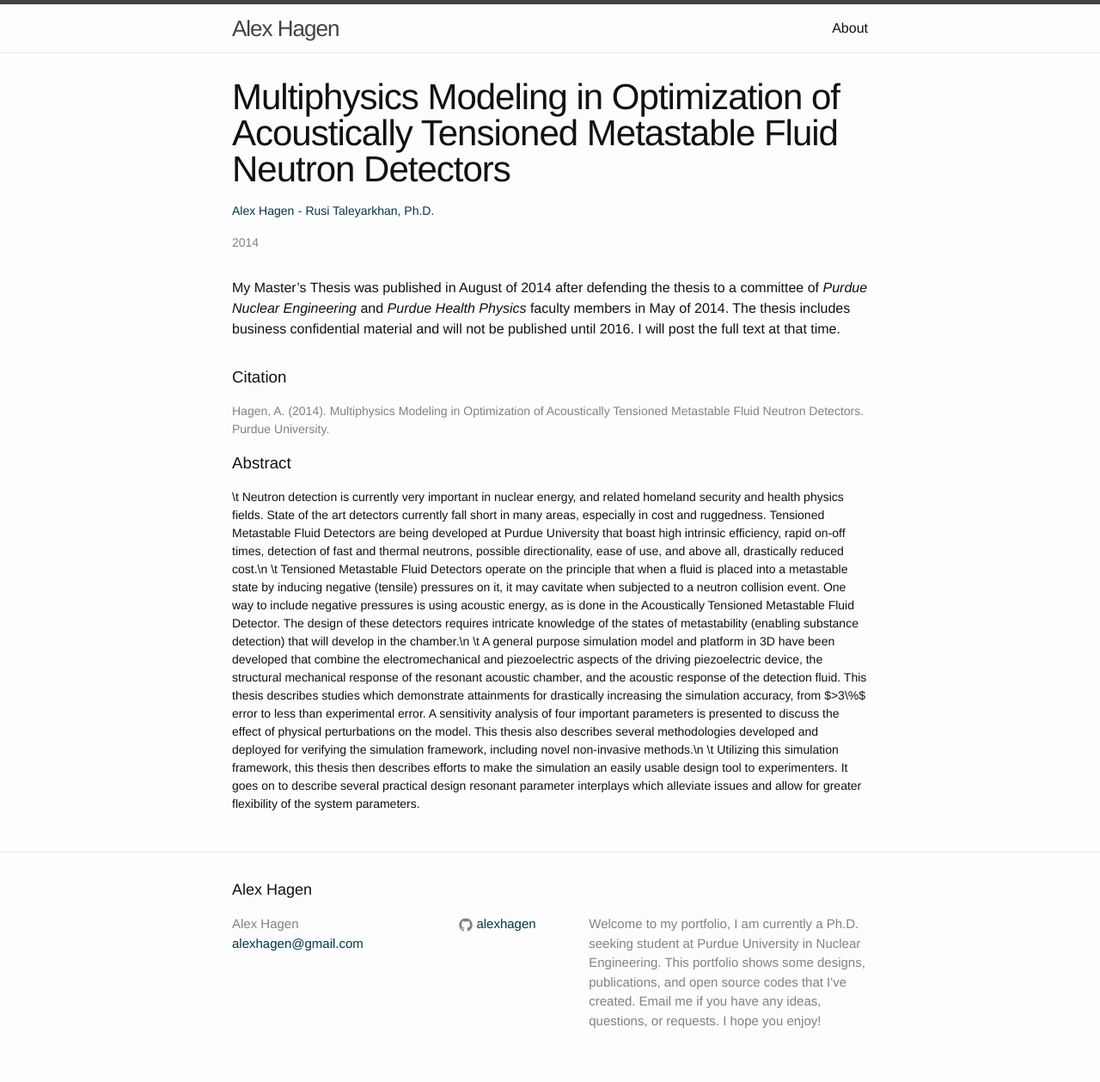
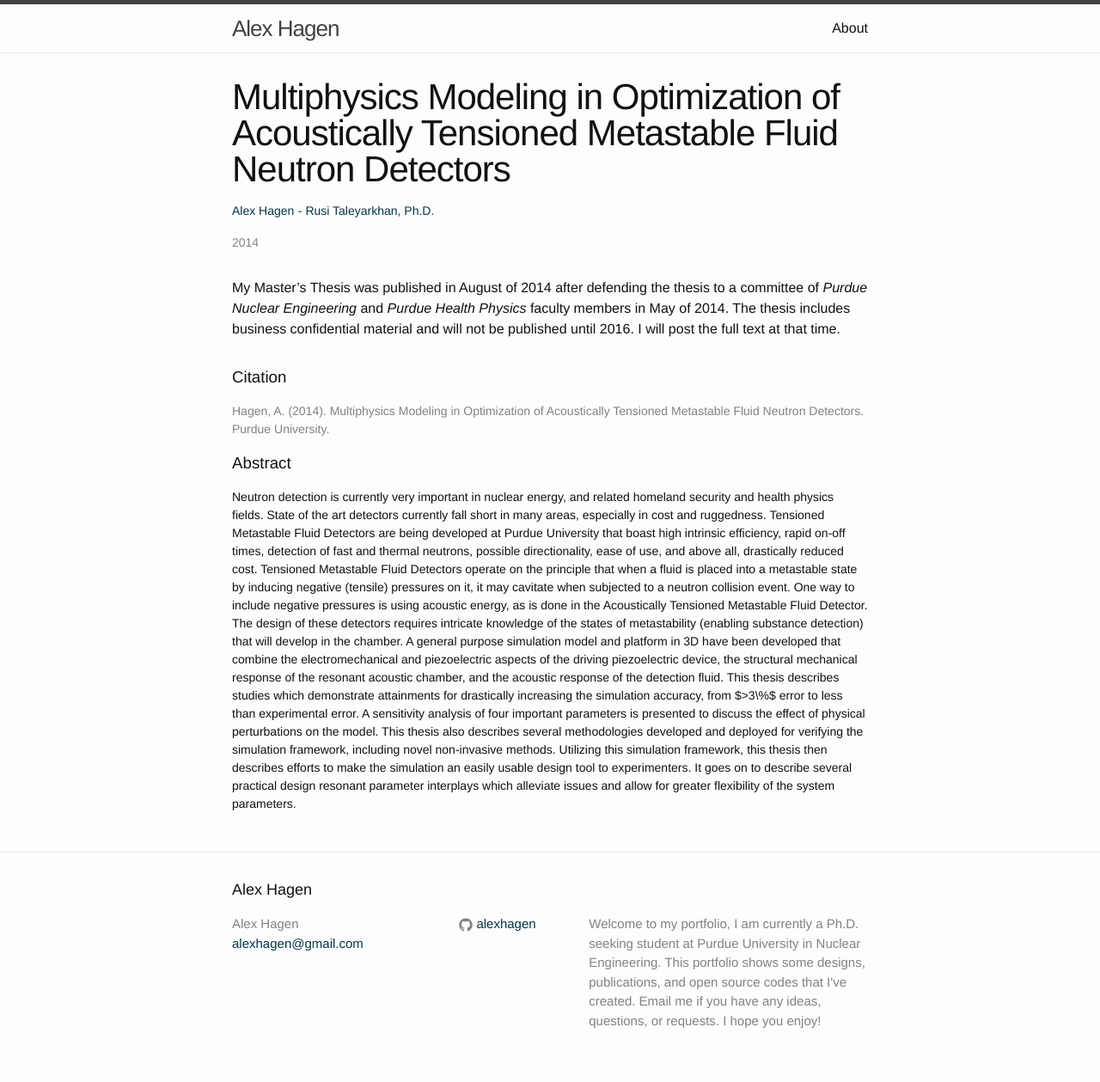
Before and after one commit to alexhagen/alexhagen.github.io, a Jekyll site: the page built from _posts/2014-08-15-multiphysics-modeling-in-optimization-of-acoustically-tensioned-metastable-fluid-neutron-detectors.markdown, in a window 1280 px wide. Shown: the whole page at 86% size. Built offline with Jekyll 4.4.1, drawn with Linux system fonts in a browser that asks for light colours.

Commit message:
finally finished publication template

```diff
--- a/_posts/2014-08-15-multiphysics-modeling-in-optimization-of-acoustically-tensioned-metastable-fluid-neutron-detectors.markdown
+++ b/_posts/2014-08-15-multiphysics-modeling-in-optimization-of-acoustically-tensioned-metastable-fluid-neutron-detectors.markdown
@@ -14,12 +14,10 @@
 year = {2014}
 }'
 citation: Hagen, A. (2014). Multiphysics Modeling in Optimization of Acoustically Tensioned Metastable Fluid Neutron Detectors. Purdue University.
-abstract: '\t Neutron detection is currently very important in nuclear energy, and related homeland security and health physics fields.  State of the art detectors currently fall short in many areas, especially in cost and ruggedness.
-Tensioned Metastable Fluid Detectors are being developed at Purdue University that boast high intrinsic efficiency, rapid on-off times, detection of fast and thermal neutrons, possible directionality, ease of use, and above all, drastically reduced cost.\n
-\t Tensioned Metastable Fluid Detectors operate on the principle that when a fluid is placed into a metastable state by inducing negative (tensile) pressures on it, it may cavitate when subjected to a neutron collision event.
-One way to include negative pressures is using acoustic energy, as is done in the Acoustically Tensioned Metastable Fluid Detector. The design of these detectors requires intricate knowledge of the states of metastability (enabling substance detection) that will develop in the chamber.\n
-\t A general purpose simulation model and platform in 3D have been developed that combine the electromechanical and piezoelectric aspects of the driving piezoelectric device, the structural mechanical response of the resonant acoustic chamber, and the acoustic response of the detection fluid. This thesis describes studies which demonstrate attainments for drastically increasing the simulation accuracy, from $>3\%$ error to less than experimental error. A sensitivity analysis of four important parameters is presented to discuss the effect of physical perturbations on the model.  This thesis also describes several methodologies developed and deployed for verifying the simulation framework, including novel non-invasive methods.\n
-\t Utilizing this simulation framework, this thesis then describes efforts to make the simulation an easily usable design tool to experimenters. It goes on to describe several practical design resonant parameter interplays which alleviate issues and allow for greater flexibility of the system parameters.'
+abstract: '	Neutron detection is currently very important in nuclear energy, and related homeland security and health physics fields.  State of the art detectors currently fall short in many areas, especially in cost and ruggedness. Tensioned Metastable Fluid Detectors are being developed at Purdue University that boast high intrinsic efficiency, rapid on-off times, detection of fast and thermal neutrons, possible directionality, ease of use, and above all, drastically reduced cost.
+	Tensioned Metastable Fluid Detectors operate on the principle that when a fluid is placed into a metastable state by inducing negative (tensile) pressures on it, it may cavitate when subjected to a neutron collision event. One way to include negative pressures is using acoustic energy, as is done in the Acoustically Tensioned Metastable Fluid Detector. The design of these detectors requires intricate knowledge of the states of metastability (enabling substance detection) that will develop in the chamber.
+	A general purpose simulation model and platform in 3D have been developed that combine the electromechanical and piezoelectric aspects of the driving piezoelectric device, the structural mechanical response of the resonant acoustic chamber, and the acoustic response of the detection fluid. This thesis describes studies which demonstrate attainments for drastically increasing the simulation accuracy, from $>3\%$ error to less than experimental error. A sensitivity analysis of four important parameters is presented to discuss the effect of physical perturbations on the model.  This thesis also describes several methodologies developed and deployed for verifying the simulation framework, including novel non-invasive methods.
+	Utilizing this simulation framework, this thesis then describes efforts to make the simulation an easily usable design tool to experimenters. It goes on to describe several practical design resonant parameter interplays which alleviate issues and allow for greater flexibility of the system parameters.'
 
 ---
 
```
